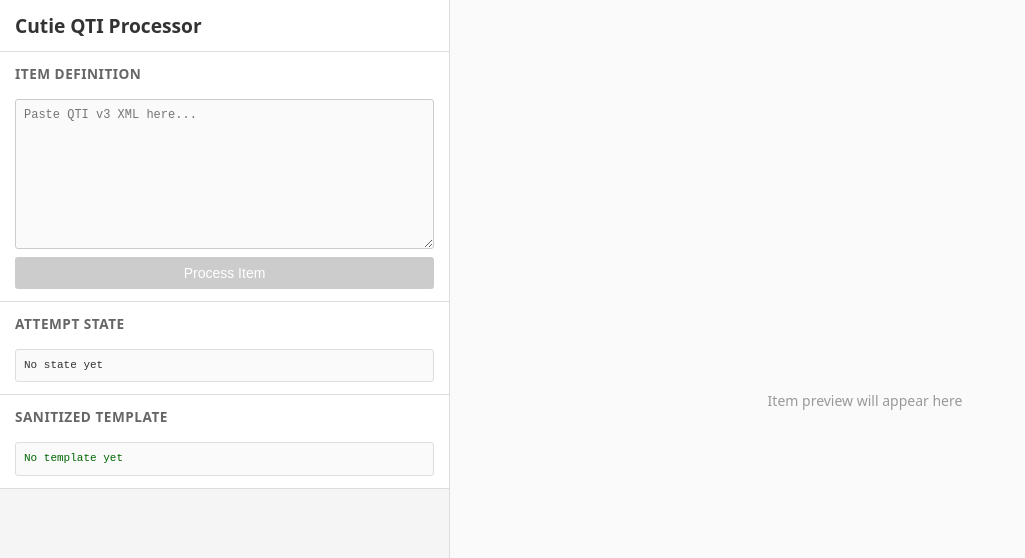
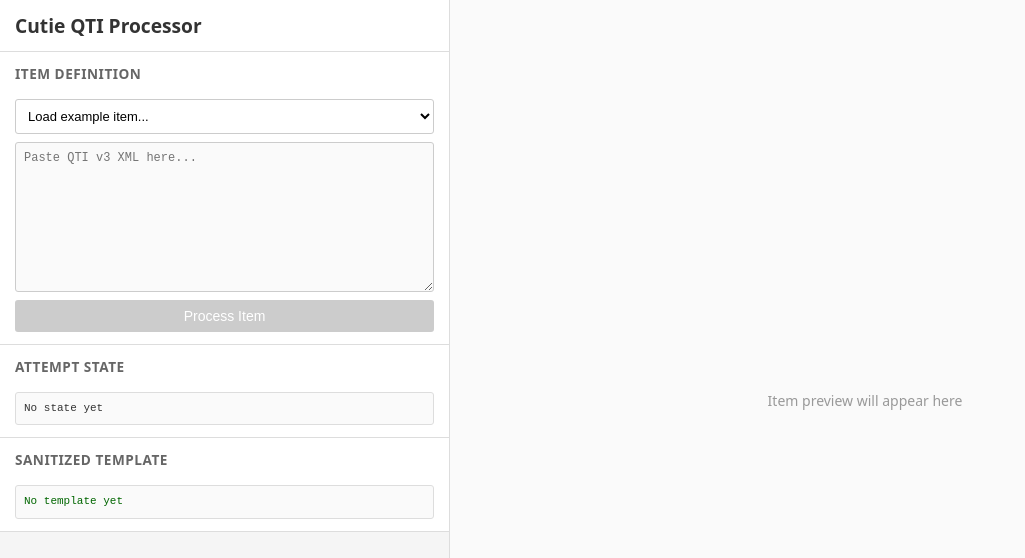
Before and after one commit to openstax/cutie, a React (Vite) app in the folder packages/cutie-example/: page / in a window 1280 px wide. Shown: the top 558 px of the page, without its empty margins (0-1025 px from the left). Built offline with nearby package versions, Linux system fonts and the light colour scheme.

Commit message:
example item structure

```diff
--- a/packages/cutie-example/src/App.css
+++ b/packages/cutie-example/src/App.css
@@ -49,6 +49,21 @@ h2 {
   flex-direction: column;
   gap: 8px;
   background: #fff;
+}
+
+.example-select {
+  width: 100%;
+  padding: 8px;
+  font-size: 13px;
+  border: 1px solid #ccc;
+  border-radius: 3px;
+  background: #fff;
+  cursor: pointer;
+}
+
+.example-select:focus {
+  outline: none;
+  border-color: #4a90e2;
 }
 
 .xml-input {
--- a/packages/cutie-example/src/App.tsx
+++ b/packages/cutie-example/src/App.tsx
@@ -1,6 +1,7 @@
 import { useState } from 'react';
 import { beginAttempt } from '@openstax/cutie-core';
 import type { AttemptState } from '@openstax/cutie-core';
+import { examples } from './example-items';
 import './App.css';
 
 export function App() {
@@ -9,6 +10,19 @@ export function App() {
   const [sanitizedTemplate, setSanitizedTemplate] = useState<string>('');
   const [error, setError] = useState<string>('');
   const [processing, setProcessing] = useState(false);
+
+  const handleExampleSelect = (event: React.ChangeEvent<HTMLSelectElement>) => {
+    const selectedName = event.target.value;
+    if (!selectedName) {
+      setItemXml('');
+      return;
+    }
+
+    const example = examples.find(ex => ex.name === selectedName);
+    if (example) {
+      setItemXml(example.item);
+    }
+  };
 
   const handleProcess = async () => {
     setError('');
@@ -32,6 +46,18 @@ export function App() {
 
         <div className="panel">
           <h2>Item Definition</h2>
+          <select
+            className="example-select"
+            onChange={handleExampleSelect}
+            defaultValue=""
+          >
+            <option value="">Load example item...</option>
+            {examples.map((ex) => (
+              <option key={ex.name} value={ex.name}>
+                {ex.name}
+              </option>
+            ))}
+          </select>
           <textarea
             className="xml-input"
             value={itemXml}
--- /dev/null
+++ b/packages/cutie-example/src/example-items/index.ts
@@ -0,0 +1,6 @@
+export interface ExampleItem {
+  name: string;
+  item: string;
+}
+
+export const examples: ExampleItem[] = [];
```
